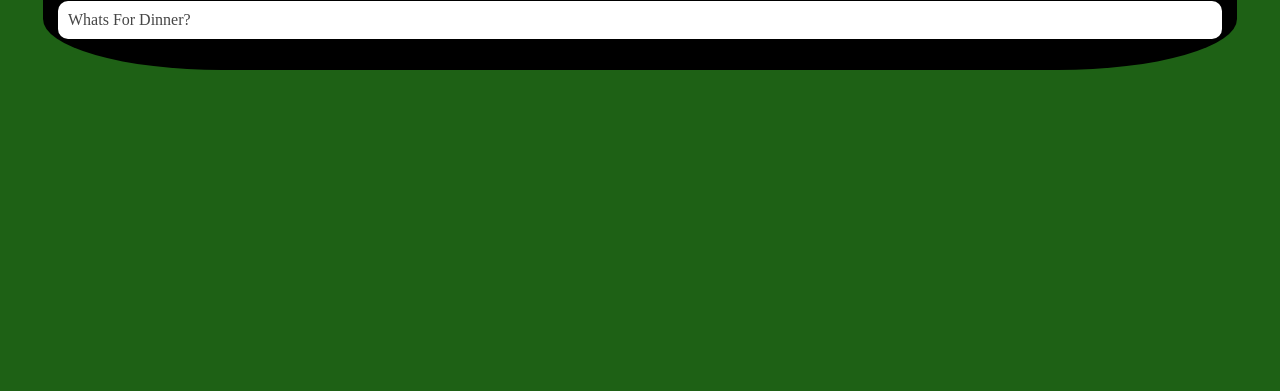
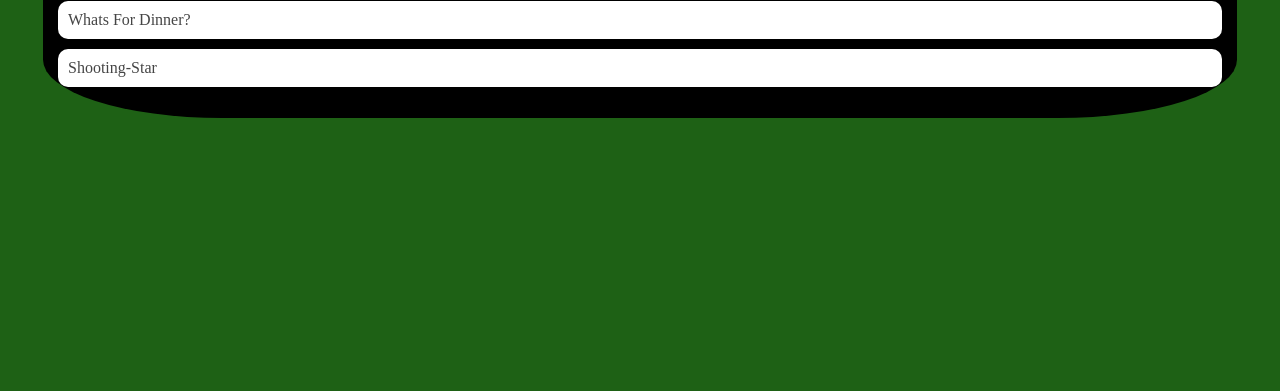
Before and after one commit to TheSomeone05/TheSomeone05, a plain HTML site: page portfolio.html in a window 1280 px wide. Shown: the part 409-800 px from the top of the page. Drawn offline with Linux system fonts and the light colour scheme.

Commit message:
Pushing shooting star

```diff
--- a/portfolio.html
+++ b/portfolio.html
@@ -119,6 +119,7 @@
                     <h1>Khan Academy Portfolio</h1>
                     <ul class = "portfolio">
                     <li><a href="https://www.khanacademy.org/computer-programming/spin-off-of-project-whats-for-dinner/6115730339184640/">Whats For Dinner?</a></li>
+                    <li><a href="https://www.khanacademy.org/computer-programming/spin-off-of-project-shooting-star/5790636119212032">Shooting-Star</a></li>
                     </ul>
 
                 </div>
```
